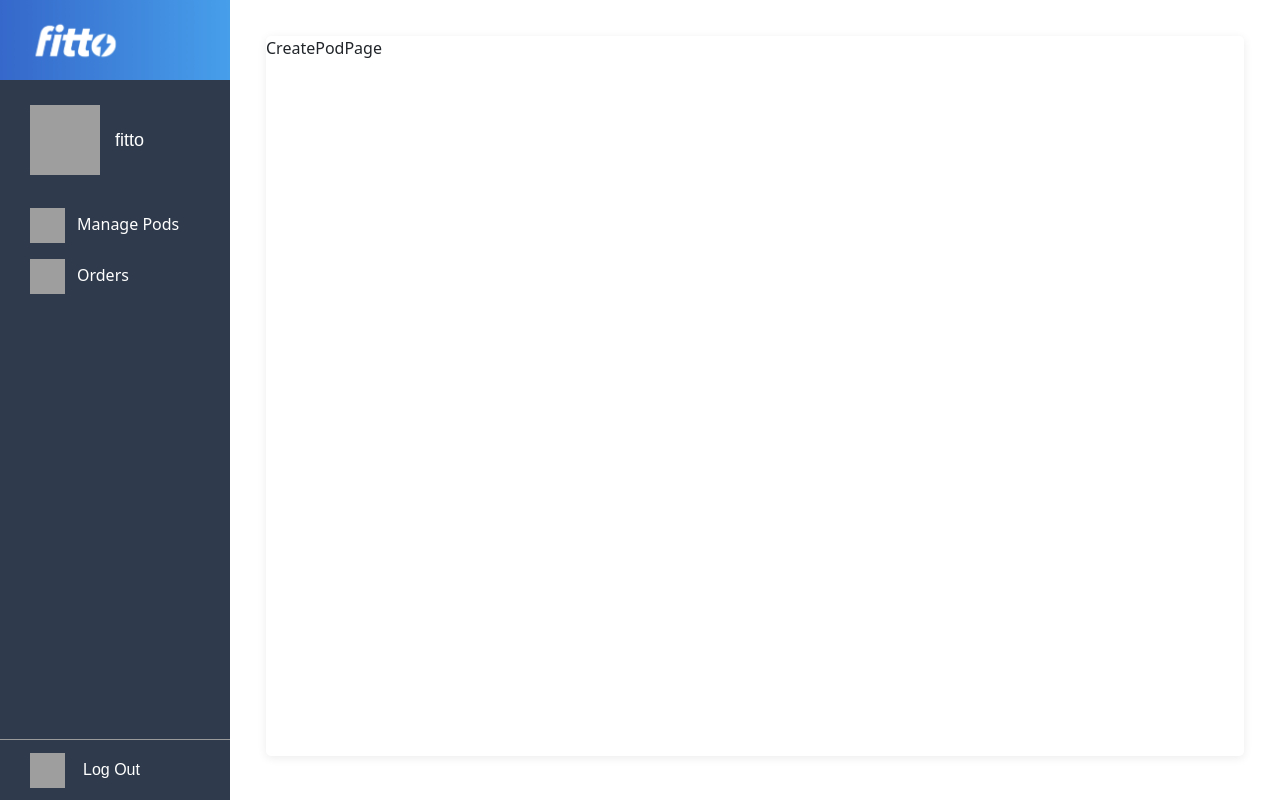
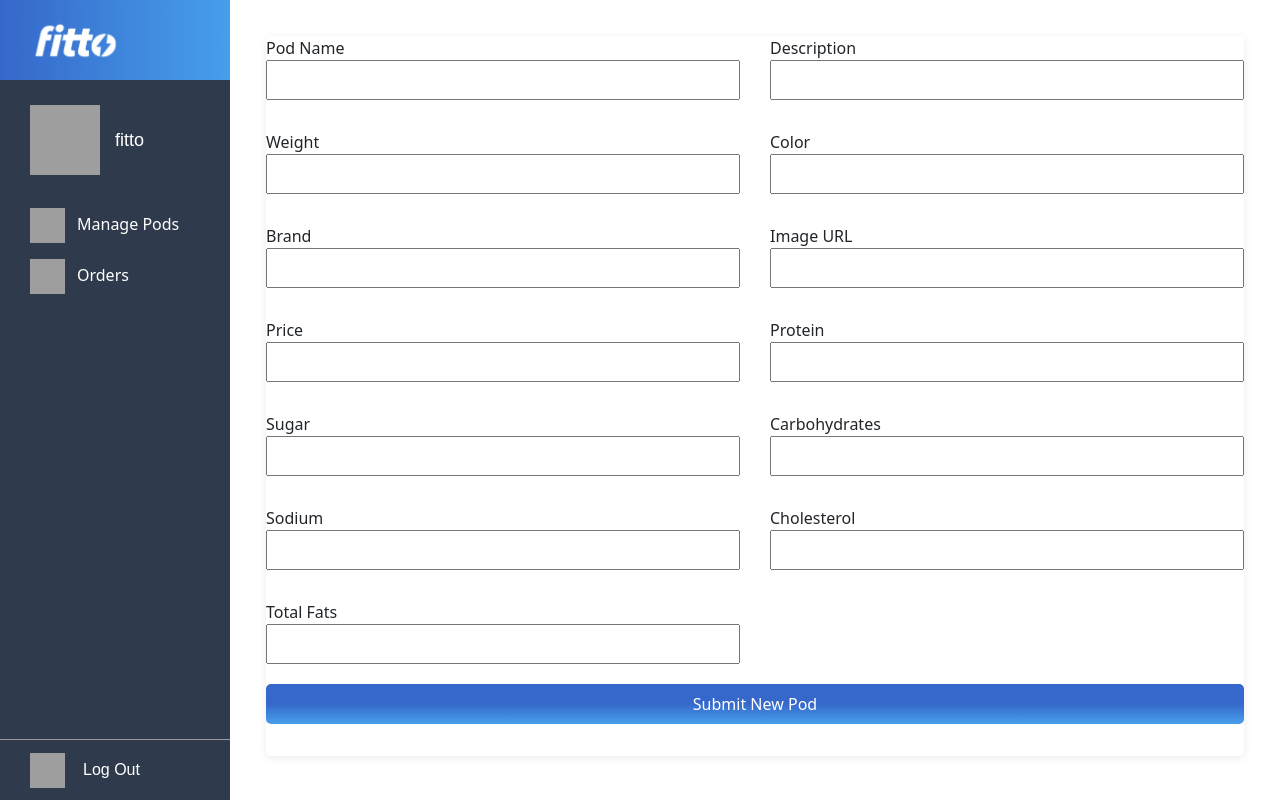
Before and after one commit to Sejj42/rampup-fe, a Next.js app: page /manage-pods/add in a window 1280 px wide. Built offline with nearby package versions, Linux system fonts and the light colour scheme; grey boxes are pictures that could not be loaded.

Commit message:
add new pod page form created

```diff
--- a/components/BigRoundLinkBtn.js
+++ b/components/BigRoundLinkBtn.js
@@ -2,13 +2,13 @@ import styles from "@/styles/BigRoundLinkBtn.module.css";
 import Link from "next/link";
 const BigRoundLinkBtn = ({ text, linkTo }) => {
   return (
-    <>
+    <div>
       <Link href={linkTo} passHref>
         <div className={styles.btnContainer}>
           <div className={styles.btnText}>{text}</div>
         </div>
       </Link>
-    </>
+    </div>
   );
 };
 
--- a/components/UtilityBtn.js
+++ b/components/UtilityBtn.js
@@ -8,7 +8,7 @@ import { useRouter } from "next/router";
 const UtilityBtn = ({ utility, imgsrc, alttext, bgcolor, podid }) => {
   const router = useRouter();
 
-  const deletePod = async () => {
+  const deletePod = async (e) => {
     if (confirm("Are you sure?")) {
       const res = await fetch(`${API_URL}/pods/${podid}`, {
         method: "DELETE",
@@ -22,10 +22,10 @@ const UtilityBtn = ({ utility, imgsrc, alttext, bgcolor, podid }) => {
     }
   };
 
-  const handleButtonClick = () => {
+  const handleButtonClick = (e) => {
     console.log(utility, "button has been pressed");
     if (utility === "Delete") {
-      deletePod();
+      deletePod(e);
     }
   };
   return (
--- a/pages/manage-pods/add.js
+++ b/pages/manage-pods/add.js
@@ -1,5 +1,182 @@
+import { useState } from "react";
+import { useRouter } from "next/router";
+import styles from "@/styles/AddPodPage.module.css";
+import Layout from "@/components/Layout";
+import Link from "next/link";
+import PageTitle from "@/components/PageTitle";
+
 const CreatePodPage = () => {
-  return <div>CreatePodPage</div>;
+  const [values, setValues] = useState({
+    name: "",
+    description: "",
+    weightInG: "",
+    color: "",
+    brand: "",
+    imageURL: "",
+    price: "",
+    protein: "",
+    sugar: "",
+    carbohydrates: "",
+    sodium: "",
+    cholesterol: "",
+    totalfats: "",
+  });
+  const router = useRouter();
+  const handleSubmit = (e) => {
+    e.preventDefault();
+    console.log(values);
+  };
+
+  const handleInputChange = (e) => {
+    e.preventDefault();
+    const { name, value } = e.target;
+    setValues({ ...values, [name]: value });
+  };
+
+  return (
+    <>
+      {/* <PageTitle bigTitle="Create New Pod" subTitle="DO IT NOW" /> */}
+      <form onSubmit={handleSubmit} className={styles.form}>
+        <div className={styles.grid}>
+          <div>
+            <label htmlFor="name">Pod Name</label>
+            <input
+              type="text"
+              name="name"
+              id="name"
+              value={values.name}
+              onChange={handleInputChange}
+            />
+          </div>
+          <div>
+            <label htmlFor="description">Description</label>
+            <input
+              type="text"
+              name="description"
+              id="description"
+              value={values.description}
+              onChange={handleInputChange}
+            />
+          </div>
+          <div>
+            <label htmlFor="weightInG">Weight</label>
+            <input
+              type="number"
+              name="weightInG"
+              id="weightInG"
+              value={values.weightInG}
+              onChange={handleInputChange}
+            />
+          </div>
+          <div>
+            <label htmlFor="color">Color</label>
+            <input
+              type="text"
+              name="color"
+              id="color"
+              value={values.color}
+              onChange={handleInputChange}
+            />
+          </div>
+          <div>
+            <label htmlFor="brand">Brand</label>
+            <input
+              type="text"
+              name="brand"
+              id="brand"
+              value={values.brand}
+              onChange={handleInputChange}
+            />
+          </div>
+          <div>
+            <label htmlFor="imageURL">Image URL</label>
+            <input
+              type="url"
+              name="imageURL"
+              id="imageURL"
+              value={values.imageURL}
+              onChange={handleInputChange}
+            />
+          </div>
+          <div>
+            <label htmlFor="price">Price</label>
+            <input
+              type="number"
+              name="price"
+              id="price"
+              value={values.price}
+              onChange={handleInputChange}
+            />
+          </div>
+          <div>
+            <label htmlFor="protein">Protein</label>
+            <input
+              type="number"
+              name="protein"
+              id="protein"
+              value={values.protein}
+              onChange={handleInputChange}
+            />
+          </div>
+          <div>
+            <label htmlFor="sugar">Sugar</label>
+            <input
+              type="number"
+              name="sugar"
+              id="sugar"
+              value={values.sugar}
+              onChange={handleInputChange}
+            />
+          </div>
+          <div>
+            <label htmlFor="carbohydrates">Carbohydrates</label>
+            <input
+              type="number"
+              name="carbohydrates"
+              id="carbohydrates"
+              value={values.carbohydrates}
+              onChange={handleInputChange}
+            />
+          </div>
+          <div>
+            <label htmlFor="sodium">Sodium</label>
+            <input
+              type="number"
+              name="sodium"
+              id="sodium"
+              value={values.sodium}
+              onChange={handleInputChange}
+            />
+          </div>
+          <div>
+            <label htmlFor="cholesterol">Cholesterol</label>
+            <input
+              type="number"
+              name="cholesterol"
+              id="cholesterol"
+              value={values.cholesterol}
+              onChange={handleInputChange}
+            />
+          </div>
+          <div>
+            <label htmlFor="totalfats">Total Fats</label>
+            <input
+              type="number"
+              name="totalfats"
+              id="totalfats"
+              value={values.totalfats}
+              onChange={handleInputChange}
+            />
+          </div>
+        </div>
+        <input
+          type="submit"
+          value="Submit New Pod"
+          className={styles.podSubmitBtn}
+        />
+      </form>
+    </>
+  );
 };
 
 export default CreatePodPage;
--- /dev/null
+++ b/styles/AddPodPage.module.css
@@ -0,0 +1,51 @@
+.form label {
+  display: block;
+}
+
+.form input {
+  width: 100%;
+  height: 40px;
+  padding: 5px;
+}
+
+.form textarea {
+  width: 100%;
+  height: 150px;
+}
+
+.form input[type="submit"] {
+  display: block;
+  width: 100%;
+  margin: 20px 0 30px;
+}
+
+.form .file {
+  border: 1px solid #ccc;
+  background-color: #f4f4f4;
+  padding: 10px;
+}
+
+.grid {
+  display: grid;
+  grid-template-columns: 1fr 1fr;
+  gap: 30px;
+  margin-bottom: 20px;
+}
+
+.podSubmitBtn {
+  display: inline-block;
+  background-image: linear-gradient(#3668cb, #3668cb, #47a0eb);
+  color: #fff;
+  padding: 10px 20px;
+  cursor: pointer;
+  border: 0;
+  border-radius: 5px;
+  width: 50%;
+  /* align-self: center; */
+}
+
+@media (max-width: 600px) {
+  .grid {
+    grid-template-columns: 1fr;
+  }
+}
```
Also changed, not shown: pages/orders/add.js (+49 -1 lines), styles/AddOrderPage.module.css (added, +8 -0 lines), styles/BigRoundLinkBtn.module.css (+4 -4 lines), 1 other file (tests, documents, lock files or other folders).
